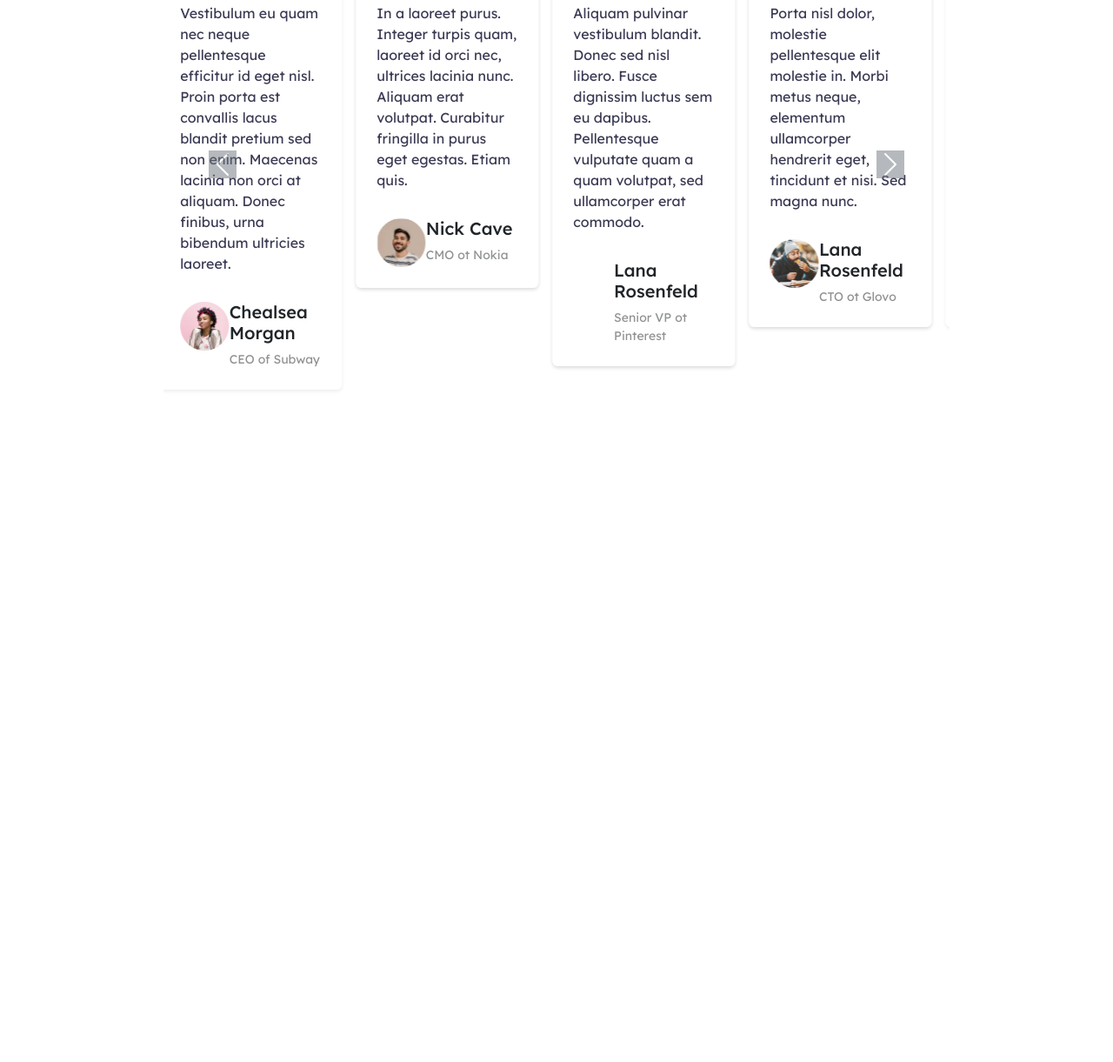
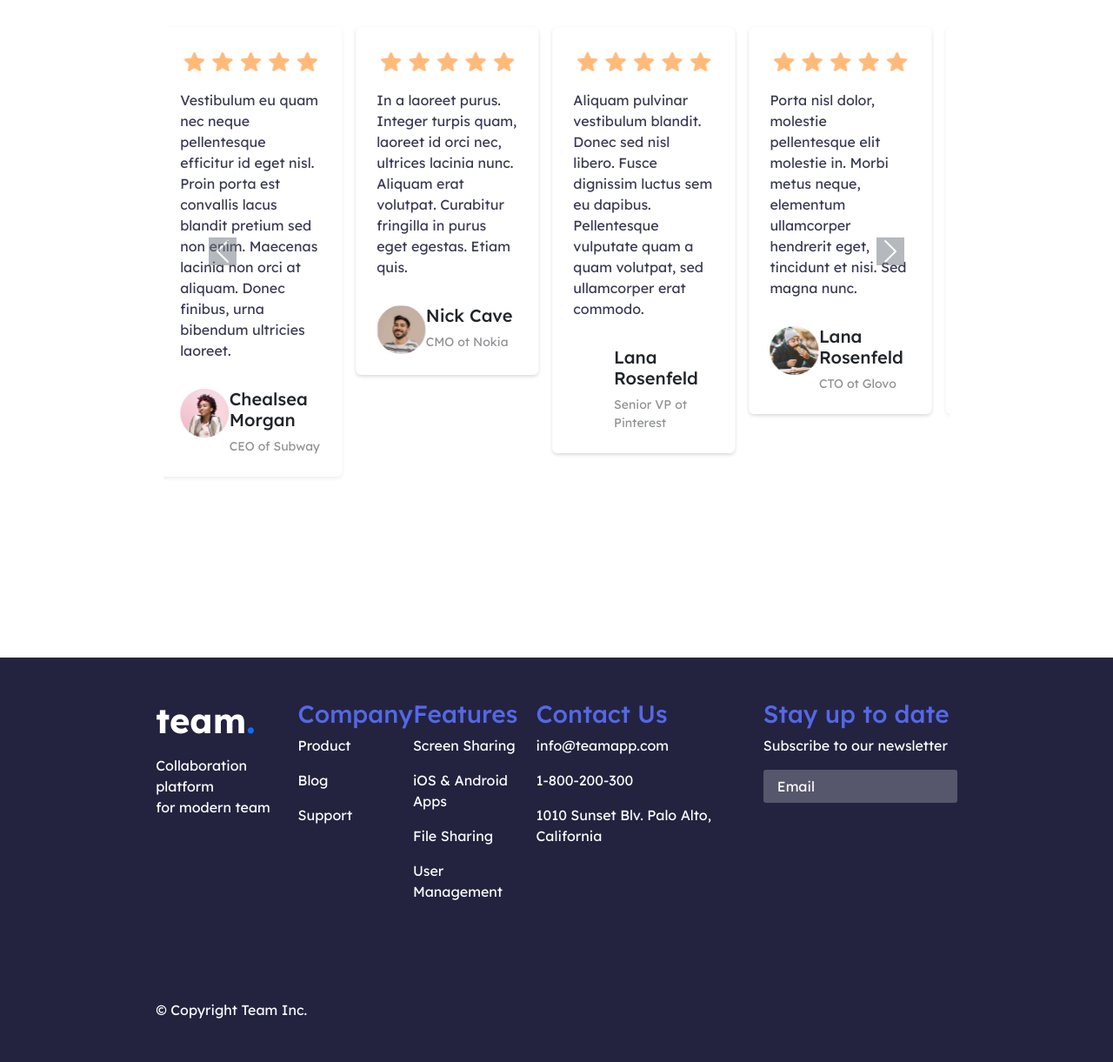
Before and after one commit to malvinval/detikcom-fe-dev-landing-page-assignment, a website: page index.html in a window 1280 px wide. Shown: the part 3485-4706 px from the top of the page at 87% size. Before the commit the page ends 3989 px from the top, so only its background shows below. Drawn offline with nearby package versions, Linux system fonts and the light colour scheme.

Commit message:
add footer section

```diff
--- a/index.html
+++ b/index.html
@@ -170,7 +170,7 @@
     <!-- END 5th SECTION -->
 
     <!-- START WHAT PEOPLE SAY SECTION -->
-    <div class="what-people-say-section-container d-flex justify-content-center container-fluid mb-5">
+    <div class="what-people-say-section-container d-flex justify-content-center container-fluid">
         <div class="what-people-say-section">
             <h1 class="text-black text-center mb-5">What people say about Team</h1>
 
@@ -320,6 +320,96 @@
         </div>
     </div>
     <!-- END WHAT PEOPLE SAY SECTION -->
+
+    <!-- START FOOTER SECTION -->
+    <div class="detik-footer-section-container w-100 d-flex flex-column align-items-center">
+        <div class="detik-footer-section">
+            <div class="detik-footer-top text-white py-5 d-flex flex-column flex-lg-row justify-content-between w-100">
+                <div class="detik-footer-top-1">
+                    <div class="detik-brand fs-2 d-flex flex-column pb-3">
+                        <h1 class="text-white detik-brand-name">team<span class="detik-brand-span text-primary">.</span></h1>
+                    </div>
+                    <div>
+                        <p class="text-white">Collaboration platform <br>for modern team </p>
+                    </div>
+                </div>
+
+                <div class="detik-footer-top-5 d-block d-lg-none">
+                    <div>
+                        <h3 class="detik-soft-blue">Stay up to date </h3>
+                    </div>
+                    <div>
+                        <p>Subscribe to our newsletter</p>
+                    </div>
+                    <div>
+                        <input class="detik-footer-email-input p-3 mb-3 mb-md-0" type="email" placeholder="Email">
+                    </div>
+                </div>
+
+                <div class="detik-footer-top-2">
+                    <div>
+                        <h3 class="detik-soft-blue">Company</h3>
+                    </div>
+                    <div>
+                        <p><a href="#" class="text-white text-decoration-none">Product</a></p>
+                    </div>
+                    <div>
+                        <p><a href="#" class="text-white text-decoration-none">Blog</a></p>
+                    </div>
+                    <div>
+                        <p><a href="#" class="text-white text-decoration-none">Support</a></p>
+                    </div>
+                </div>
+                <div class="detik-footer-top-3">
+                    <div>
+                        <h3 class="detik-soft-blue">Features</h3>
+                    </div>
+                    <div>
+                        <p><a href="#" class="text-white text-decoration-none">Screen Sharing</a></p>
+                    </div>
+                    <div>
+                        <p><a href="#" class="text-white text-decoration-none">iOS & Android Apps</a></p>
+                    </div>
+                    <div>
+                        <p><a href="#" class="text-white text-decoration-none">File Sharing</a></p>
+                    </div>
+                    <div>
+                        <p><a href="#" class="text-white text-decoration-none">User Management</a></p>
+                    </div>
+                </div>
+                <div class="detik-footer-top-4">
+                    <div>
+                        <h3 class="detik-soft-blue">Contact Us</h3>
+                    </div>
+                    <div>
+                        <p><a href="#" class="text-white text-decoration-none">info@teamapp.com</a></p>
+                    </div>
+                    <div>
+                        <p><a href="#" class="text-white text-decoration-none">1-800-200-300</a></p>
+                    </div>
+                    <div>
+                        <p><a href="#" class="text-white text-decoration-none">1010 Sunset Blv. Palo Alto, California</a></p>
+                    </div>
+                </div>
+                <div class="detik-footer-top-5 d-none d-lg-block">
+                    <div>
+                        <h3 class="detik-soft-blue">Stay up to date </h3>
+                    </div>
+                    <div>
+                        <p>Subscribe to our newsletter</p>
+                    </div>
+                    <div>
+                        <input class="detik-footer-email-input p-3 mb-3 mb-md-0" type="email" placeholder="Email">
+                    </div>
+                </div>
+            </div>
+
+            <div class="detik-footer-bottom text-white py-5">
+                © Copyright Team Inc.
+            </div>
+        </div>
+    </div>
+    <!-- START FOOTER SECTION -->
 </body>
 <script src="./node_modules/bootstrap/dist/js/bootstrap.min.js"></script>
 <script src="script.js"></script>
--- a/style.css
+++ b/style.css
@@ -71,6 +71,17 @@
     border-radius: 3px;
 }
 
+.detik-footer-email-input {
+    background-color: rgba(245, 245, 245, 0.24);
+    height: 38px;
+    border: none;
+    border-radius: 3px;
+}
+
+.detik-footer-email-input::placeholder {
+    color: white;
+}
+
 .detik-second-section,
 .detik-third-section,
 .detik-fourth-section,
@@ -123,11 +134,16 @@
 
 .what-people-say-section {
     width: 72%;
+    margin: 100px 0 200px 0;
+}
+
+.detik-footer-section-container {
+    background-color: rgba(35, 35, 64, 1);
+    margin: 0;
 }
 
 .detik-footer-section {
-    background-color: rgba(35, 35, 64, 1);
-    margin: 0;
+    width: 72%;
 }
 
 @media (max-width: 767px) {
@@ -143,6 +159,10 @@
 .carousel-inner .carousel-item-next,
 .carousel-inner .carousel-item-prev {
     display: flex;
+}
+
+.detik-soft-blue {
+    color: rgba(84, 104, 231, 1);
 }
 
 /* medium and up screens */
@@ -205,6 +225,16 @@
     .detik-fifth-section-right {
         width: 100%;
     }
+    .detik-footer-top-2,
+    .detik-footer-top-3,
+    .detik-footer-top-4,
+    .detik-footer-top-5 {
+        padding: 30px 0 30px 0;
+    }
+    .detik-footer-section {
+        width: 90%;
+    }
+
 }
 
 @media screen and (max-width: 1500px) {
```
